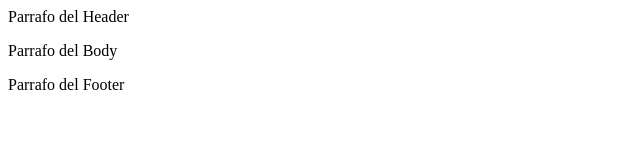
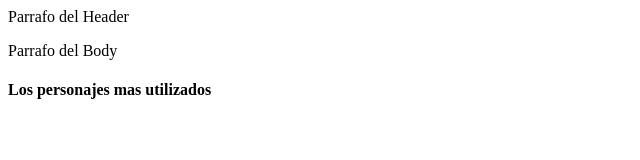
Before and after one commit to Angelxk/Practica1, a plain HTML site: page index.html in a window 1280 px wide. Shown: the whole page, without its empty margins (0-640 px from the left). Drawn offline with Linux system fonts and the light colour scheme.

Commit message:
Se agrego un encabezado al Footer

```diff
--- a/index.html
+++ b/index.html
@@ -6,6 +6,6 @@
         <p>Parrafo del Body</p>
     </body>
     <footer>
-        <p>Parrafo del Footer</p>
+        <h4>Los personajes mas utilizados</h4>
     </footer>
 </html>
```
